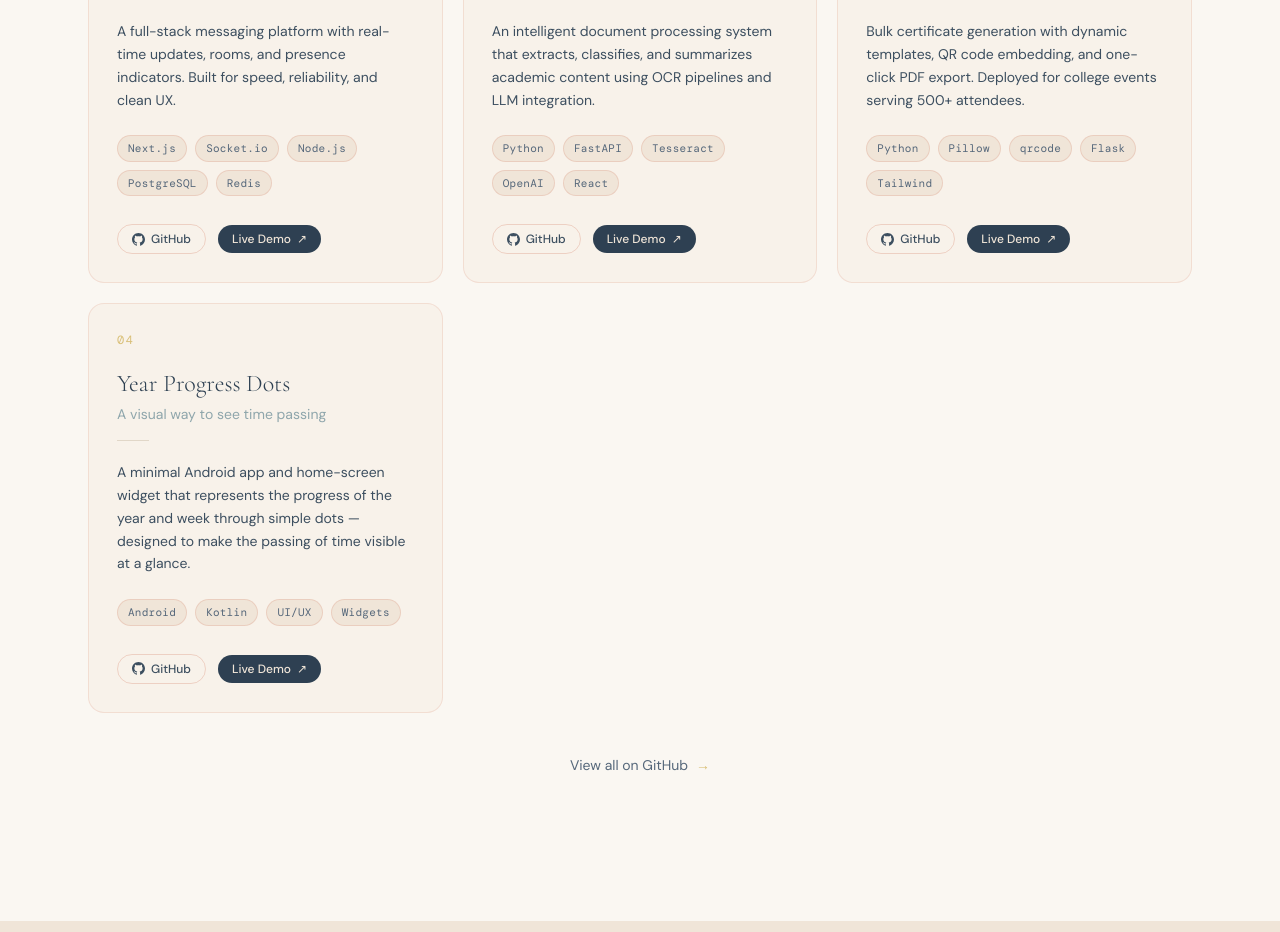
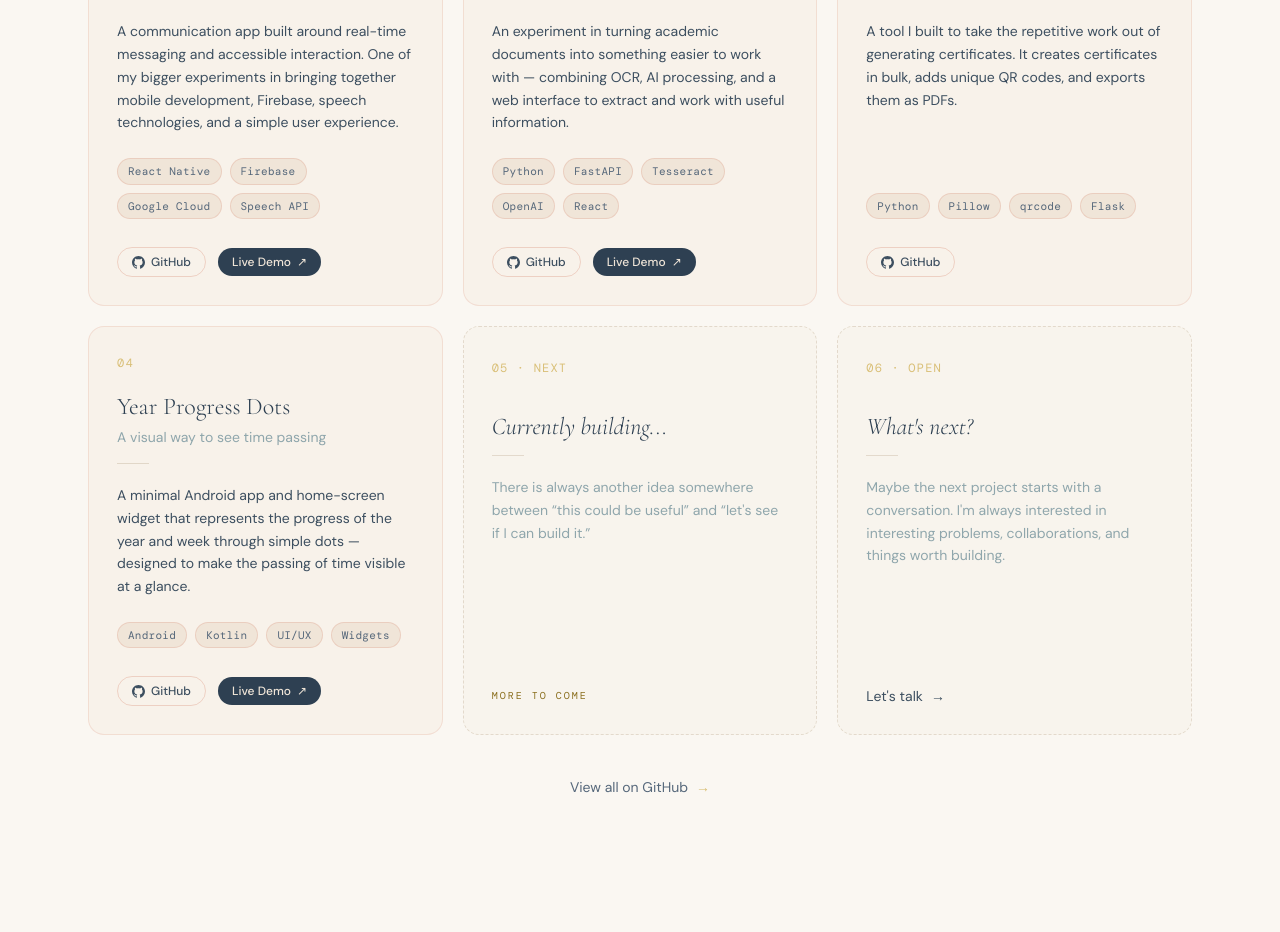
Before and after one commit to Harsh-v01/My, a Next.js app: page / in a window 1280 px wide. Shown: the part 2120-3052 px from the top of the page. Built offline with nearby package versions, Linux system fonts and the light colour scheme; a web font is replaced by a local one.

Commit message:
Projects section modified.

```diff
--- a/components/Projects.js
+++ b/components/Projects.js
@@ -7,30 +7,30 @@ const projects = [
     index: '01',
     name: 'Samvad',
     tagline: 'Real-time communication app',
-    desc: 'A full-stack messaging platform with real-time updates, rooms, and presence indicators. Built for speed, reliability, and clean UX.',
-    stack: ['Next.js', 'Socket.io', 'Node.js', 'PostgreSQL', 'Redis'],
+    desc: 'A communication app built around real-time messaging and accessible interaction. One of my bigger experiments in bringing together mobile development, Firebase, speech technologies, and a simple user experience.',
+    stack: ['React Native', 'Firebase', 'Google Cloud', 'Speech API'],
     github: 'https://github.com/Harsh-v01/Samwaad_v02',
-    live:   'https://chat-html-rapy.onrender.com/',
+    live: 'https://chat-html-rapy.onrender.com/',
     accent: '#C84B31',
   },
   {
     index: '02',
     name: 'AI Academic Hub',
     tagline: 'OCR + AI workflow system',
-    desc: 'An intelligent document processing system that extracts, classifies, and summarizes academic content using OCR pipelines and LLM integration.',
+    desc: 'An experiment in turning academic documents into something easier to work with — combining OCR, AI processing, and a web interface to extract and work with useful information.',
     stack: ['Python', 'FastAPI', 'Tesseract', 'OpenAI', 'React'],
     github: 'https://github.com/Harsh-v01/Padh.AI',
-    live:   'https://padh-ai-umber.vercel.app/',
+    live: 'https://padh-ai-umber.vercel.app/',
     accent: '#55677A',
   },
   {
     index: '03',
     name: 'Certificate Generator',
     tagline: 'Automation tool with QR',
-    desc: 'Bulk certificate generation with dynamic templates, QR code embedding, and one-click PDF export. Deployed for college events serving 500+ attendees.',
-    stack: ['Python', 'Pillow', 'qrcode', 'Flask', 'Tailwind'],
+    desc: 'A tool I built to take the repetitive work out of generating certificates. It creates certificates in bulk, adds unique QR codes, and exports them as PDFs.',
+    stack: ['Python', 'Pillow', 'qrcode', 'Flask'],
     github: 'https://github.com/Harsh-v01/Certi_generator',
-    live:   '#',
+    live: null,
     accent: '#8FA6AC',
   },
   {
@@ -53,17 +53,26 @@ function ProjectCard({ project, index }) {
       ref={ref}
       initial={{ opacity: 0, y: 32 }}
       animate={inView ? { opacity: 1, y: 0 } : {}}
-      transition={{ duration: 0.7, delay: index * 0.1, ease: [0.16, 1, 0.3, 1] }}
+      transition={{
+        duration: 0.7,
+        delay: index * 0.1,
+        ease: [0.16, 1, 0.3, 1],
+      }}
       className="group relative flex flex-col bg-[#F5EDE2]/50 border border-[rgba(200,75,49,0.12)] rounded-2xl p-7 hover:bg-[#F5EDE2] hover:border-[rgba(200,75,49,0.25)] hover:shadow-[0_8px_40px_rgba(200,75,49,0.08)] transition-all duration-400"
     >
       {/* Index */}
-      <span className="font-mono text-xs text-[#D9BF77] tracking-widest mb-5">{project.index}</span>
+      <span className="font-mono text-xs text-[#D9BF77] tracking-widest mb-5">
+        {project.index}
+      </span>
 
       {/* Title */}
       <h3 className="font-display text-2xl font-light text-[#2E4052] mb-1">
         {project.name}
       </h3>
-      <p className="font-body text-sm text-[#8FA6AC] mb-4">{project.tagline}</p>
+
+      <p className="font-body text-sm text-[#8FA6AC] mb-4">
+        {project.tagline}
+      </p>
 
       {/* Divider */}
       <div className="w-8 h-px bg-[rgba(139,111,71,0.2)] mb-5 group-hover:w-16 transition-all duration-500" />
@@ -75,7 +84,7 @@ function ProjectCard({ project, index }) {
 
       {/* Stack pills */}
       <div className="flex flex-wrap gap-2 mb-7">
-        {project.stack.map(tech => (
+        {project.stack.map((tech) => (
           <span
             key={tech}
             className="px-2.5 py-1 rounded-full text-[11px] font-mono text-[#55677A] border border-[rgba(200,75,49,0.15)] bg-[#F0E5D8] tracking-wide"
@@ -87,17 +96,26 @@ function ProjectCard({ project, index }) {
 
       {/* Actions */}
       <div className="flex items-center gap-3">
+        {/* GitHub */}
         <a
           href={project.github}
           target="_blank"
           rel="noopener noreferrer"
           className="inline-flex items-center gap-1.5 text-xs font-body font-medium text-[#3D4F60] hover:text-[#2E4052] transition-colors border border-[rgba(200,75,49,0.2)] rounded-full px-3.5 py-1.5 hover:border-[rgba(200,75,49,0.4)]"
         >
-          <svg width="13" height="13" viewBox="0 0 24 24" fill="currentColor">
+          <svg
+            width="13"
+            height="13"
+            viewBox="0 0 24 24"
+            fill="currentColor"
+          >
             <path d="M12 0C5.37 0 0 5.373 0 12c0 5.303 3.438 9.8 8.205 11.387.6.113.82-.258.82-.577 0-.285-.01-1.04-.015-2.04-3.338.724-4.042-1.61-4.042-1.61C4.422 18.07 3.633 17.7 3.633 17.7c-1.087-.744.084-.729.084-.729 1.205.084 1.838 1.236 1.838 1.236 1.07 1.835 2.809 1.305 3.495.998.108-.776.417-1.305.76-1.605-2.665-.3-5.466-1.332-5.466-5.93 0-1.31.465-2.38 1.235-3.22-.135-.303-.54-1.523.105-3.176 0 0 1.005-.322 3.3 1.23.96-.267 1.98-.399 3-.405 1.02.006 2.04.138 3 .405 2.28-1.552 3.285-1.23 3.285-1.23.645 1.653.24 2.873.12 3.176.765.84 1.23 1.91 1.23 3.22 0 4.61-2.805 5.625-5.475 5.92.42.36.81 1.096.81 2.22 0 1.606-.015 2.896-.015 3.286 0 .315.21.69.825.57C20.565 21.795 24 17.298 24 12c0-6.627-5.373-12-12-12" />
           </svg>
           GitHub
         </a>
+
+        {/* Live Demo */}
+        {project.live && (
           <a
             href={project.live}
             target="_blank"
@@ -107,6 +125,7 @@ function ProjectCard({ project, index }) {
             Live Demo
             <span>↗</span>
           </a>
+        )}
       </div>
     </motion.article>
   )
@@ -116,13 +135,21 @@ export default function Projects() {
   const [ref, inView] = useInView()
 
   return (
-    <section id="projects" className="py-28 lg:py-36 bg-[#FAF7F2]">
+    <section
+      id="projects"
+      className="py-28 lg:py-36 bg-[#FAF7F2]"
+    >
       <div className="max-w-6xl mx-auto px-6">
+
+        {/* Section Header */}
         <motion.div
           ref={ref}
           initial={{ opacity: 0, y: 24 }}
           animate={inView ? { opacity: 1, y: 0 } : {}}
-          transition={{ duration: 0.7, ease: [0.16, 1, 0.3, 1] }}
+          transition={{
+            duration: 0.7,
+            ease: [0.16, 1, 0.3, 1],
+          }}
         >
           <SectionHeader
             eyebrow="Work"
@@ -131,20 +158,111 @@ export default function Projects() {
           />
         </motion.div>
 
+        {/* Projects Grid */}
         <div className="grid md:grid-cols-2 lg:grid-cols-3 gap-5">
+
+          {/* Real Projects */}
           {projects.map((project, i) => (
-            <ProjectCard key={project.name} project={project} index={i} />
+            <ProjectCard
+              key={project.name}
+              project={project}
+              index={i}
+            />
           ))}
+
+          {/* Currently Building */}
+          <motion.div
+            initial={{ opacity: 0, y: 20 }}
+            animate={inView ? { opacity: 1, y: 0 } : {}}
+            transition={{
+              duration: 0.6,
+              delay: 0.55,
+              ease: [0.16, 1, 0.3, 1],
+            }}
+            className="group p-7 rounded-2xl border border-dashed border-[rgba(139,111,71,0.2)] bg-[#F5EDE2]/30 flex flex-col justify-between min-h-[300px]"
+          >
+            <div>
+              <span className="font-mono text-xs text-[#D9BF77] tracking-widest">
+                05 · NEXT
+              </span>
+
+              <div className="mt-8">
+                <h3 className="font-display text-2xl font-light italic text-[#2E4052] mb-3">
+                  Currently building...
+                </h3>
+
+                <div className="w-8 h-px bg-[rgba(139,111,71,0.2)] mb-5 group-hover:w-16 transition-all duration-500" />
+
+                <p className="font-body text-sm text-[#8FA6AC] leading-relaxed">
+                  There is always another idea somewhere between
+                  “this could be useful” and “let's see if I can build it.”
+                </p>
+              </div>
             </div>
 
+            <div className="mt-7">
+              <span className="font-mono text-[10px] text-[#8B6F1F] tracking-[0.2em]">
+                MORE TO COME
+              </span>
+            </div>
+          </motion.div>
+
+          {/* Open to Collaboration */}
+          <motion.div
+            initial={{ opacity: 0, y: 20 }}
+            animate={inView ? { opacity: 1, y: 0 } : {}}
+            transition={{
+              duration: 0.6,
+              delay: 0.65,
+              ease: [0.16, 1, 0.3, 1],
+            }}
+            className="group p-7 rounded-2xl border border-dashed border-[rgba(139,111,71,0.2)] bg-[#F5EDE2]/30 flex flex-col justify-between min-h-[300px]"
+          >
+            <div>
+              <span className="font-mono text-xs text-[#D9BF77] tracking-widest">
+                06 · OPEN
+              </span>
+
+              <div className="mt-8">
+                <h3 className="font-display text-2xl font-light italic text-[#2E4052] mb-3">
+                  What's next?
+                </h3>
+
+                <div className="w-8 h-px bg-[rgba(139,111,71,0.2)] mb-5 group-hover:w-16 transition-all duration-500" />
+
+                <p className="font-body text-sm text-[#8FA6AC] leading-relaxed">
+                  Maybe the next project starts with a conversation.
+                  I'm always interested in interesting problems,
+                  collaborations, and things worth building.
+                </p>
+              </div>
+            </div>
+
+            <a
+              href="https://mail.google.com/mail/?view=cm&fs=1&to=contactharsh@gmail.com"
+              target="_blank"
+              rel="noopener noreferrer"
+              className="mt-7 inline-flex items-center gap-2 text-sm font-body text-[#3D4F60] hover:text-[#C84B31] transition-colors"
+            >
+              Let's talk
+              <span>→</span>
+            </a>
+          </motion.div>
+
+        </div>
+
+        {/* GitHub Footer */}
         <motion.div
           initial={{ opacity: 0 }}
           animate={inView ? { opacity: 1 } : {}}
-          transition={{ duration: 0.6, delay: 0.5 }}
+          transition={{
+            duration: 0.6,
+            delay: 0.8,
+          }}
           className="mt-10 text-center"
         >
           <a
-            href="https://github.com/harshkumar"
+            href="https://github.com/Harsh-v01"
             target="_blank"
             rel="noopener noreferrer"
             className="inline-flex items-center gap-2 text-sm font-body text-[#55677A] hover:text-[#2E4052] transition-colors"
@@ -153,6 +271,7 @@ export default function Projects() {
             <span className="text-[#D9BF77]">→</span>
           </a>
         </motion.div>
+
       </div>
     </section>
   )
```
Lines whose indentation alone changed are shown as unchanged.
